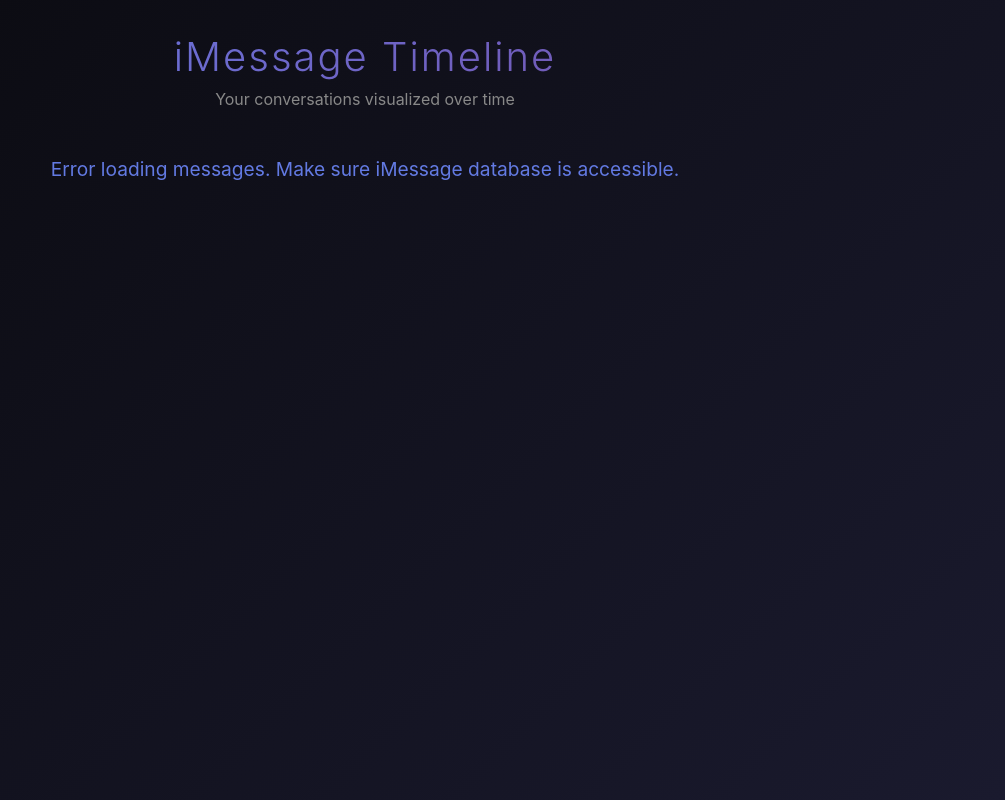
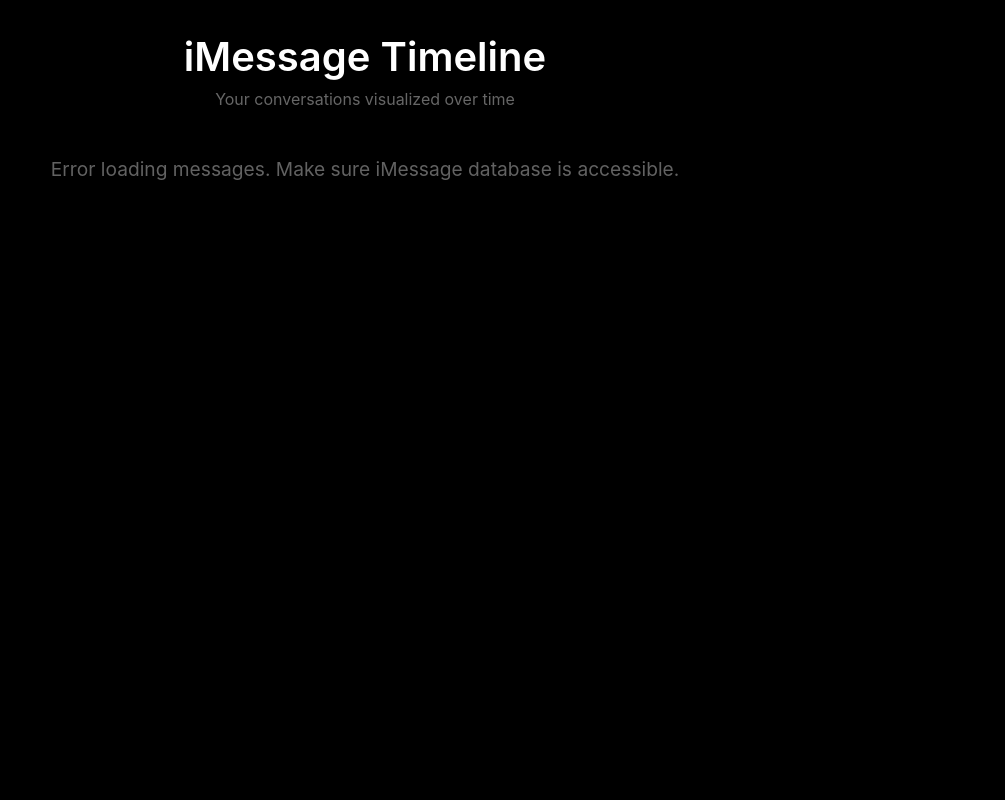
Before and after one commit to mrferris/mikegpt, a Flask app: template templates/visualizer.html in a window 1280 px wide. Shown: the whole page, without its empty margins (275-1280 px from the left). Run offline with Flask 3, Linux system fonts and the light colour scheme; the template is opened without the code that fills it, so the values that code supplies are empty; parts of the project's set-up code (start-up, migrations or seed data) failed here and were passed over.

Commit message:
Updates data dashboard aesthetic

```diff
--- a/templates/visualizer.html
+++ b/templates/visualizer.html
@@ -13,9 +13,9 @@
         }
 
         body {
-            background: linear-gradient(135deg, #0a0a0f 0%, #1a1a2e 100%);
-            color: #e0e0e0;
-            font-family: -apple-system, BlinkMacSystemFont, 'Segoe UI', Roboto, Oxygen, Ubuntu, Cantarell, sans-serif;
+            background: #000;
+            color: #fff;
+            font-family: -apple-system, BlinkMacSystemFont, 'Segoe UI', 'Roboto', sans-serif;
             overflow-x: hidden;
             min-height: 100vh;
         }
@@ -29,18 +29,15 @@
         h1 {
             text-align: center;
             font-size: 2.5rem;
-            font-weight: 300;
-            background: linear-gradient(135deg, #667eea 0%, #764ba2 100%);
-            -webkit-background-clip: text;
-            -webkit-text-fill-color: transparent;
-            background-clip: text;
+            font-weight: 600;
+            color: #fff;
             margin-bottom: 0.5rem;
-            letter-spacing: 2px;
+            letter-spacing: 0px;
         }
 
         .subtitle {
             text-align: center;
-            color: #888;
+            color: #666;
             font-size: 1rem;
             margin-bottom: 2rem;
         }
@@ -48,18 +45,13 @@
         #loading {
             text-align: center;
             font-size: 1.2rem;
-            color: #667eea;
+            color: #666;
             margin: 3rem 0;
             animation: pulse 1.5s ease-in-out infinite;
         }
 
         #visualization {
-            background: rgba(255, 255, 255, 0.02);
-            border-radius: 16px;
             padding: 2rem;
-            box-shadow: 0 8px 32px rgba(0, 0, 0, 0.3);
-            backdrop-filter: blur(10px);
-            border: 1px solid rgba(255, 255, 255, 0.05);
         }
 
         #chart {
@@ -335,10 +340,7 @@
                 .range([0, height])
                 .padding(0.2);
 
-            // Color scale
-            const colorScale = d3.scaleLinear()
-                .domain([0, d3.max(conversations, d => d.messageCount)])
-                .range(['#4a5568', '#667eea']);
+            // No color scale needed - all bars will be black
 
             // Axes
             const xAxis = d3.axisBottom(xScale)
@@ -366,6 +368,24 @@
                 .attr('transform', `translate(0,0)`)
                 .call(xAxisTop);
 
+            // Toggle button (starts with SHOW since labels are hidden)
+            const eyeToggle = svg.append('text')
+                .attr('class', 'eye-toggle')
+                .attr('x', -30)
+                .attr('y', -5)
+                .attr('text-anchor', 'end')
+                .attr('fill', '#888')
+                .text('SHOW')
+                .style('cursor', 'pointer')
+                .on('click', function() {
+                    const labels = svg.selectAll('.contact-label');
+                    const isHidden = labels.classed('hidden');
+                    labels.classed('hidden', !isHidden);
+                    // When hidden, show "SHOW", when visible show "HIDE"
+                    d3.select(this).text(isHidden ? 'HIDE' : 'SHOW');
+                    d3.select(this).attr('fill', isHidden ? '#667eea' : '#888');
+                });
+
             // Create contact row groups
             const contactRows = svg.append('g')
                 .selectAll('g')
@@ -374,9 +394,9 @@
                 .append('g')
                 .attr('class', 'contact-row');
 
-            // Contact name labels
+            // Contact name labels (hidden by default)
             contactRows.append('text')
-                .attr('class', 'contact-label')
+                .attr('class', 'contact-label hidden')
                 .attr('x', -10)
                 .attr('y', d => yScale(d.contact) + yScale.bandwidth() / 2)
                 .attr('text-anchor', 'end')
@@ -409,8 +429,10 @@
                 .attr('width', d => Math.max(2, xScale(d.lastMessageDate) - xScale(d.firstMessageDate)))
                 .attr('height', yScale.bandwidth())
                 .attr('rx', 4)
-                .attr('fill', d => colorScale(d.messageCount))
-                .style('opacity', 0.7)
+                .attr('fill', '#000')
+                .attr('stroke', '#333')
+                .attr('stroke-width', 1)
+                .style('opacity', 1)
                 .on('mouseover', function(event, d) {
                     tooltip.classed('show', true)
                         .html(`
```
Also changed, not shown: other parts of templates/visualizer.html (+33 -20 lines).
